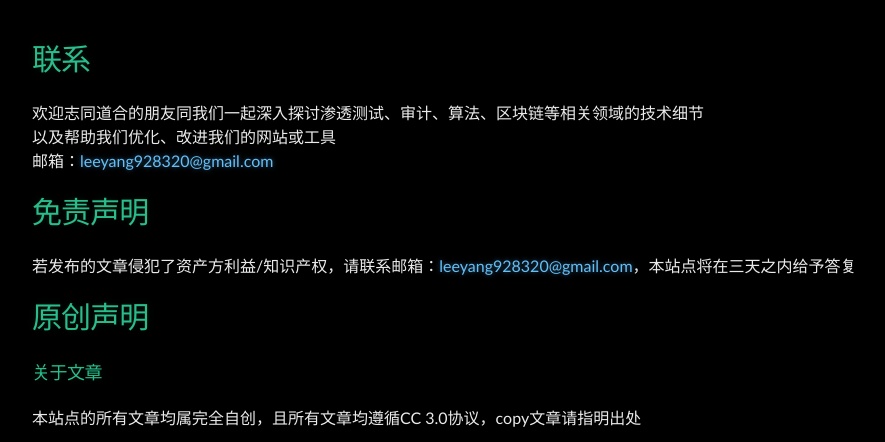
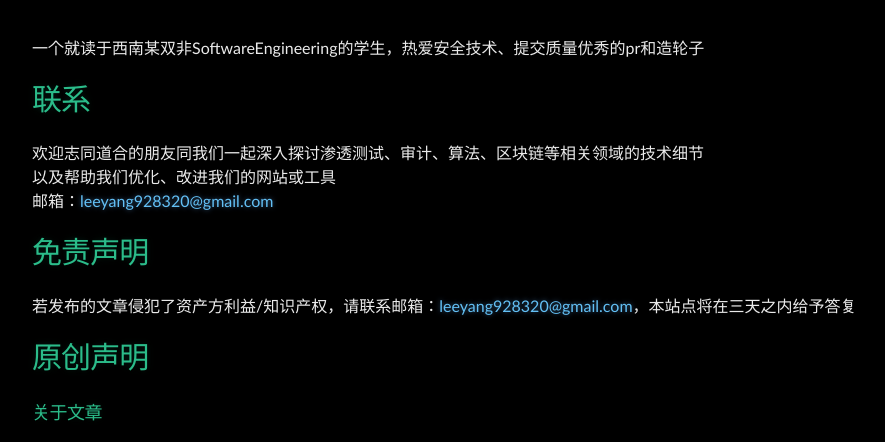
Before and after one commit to Leeyangee/leeyangee.github.io, a Jekyll site: the page built from about.md, in a window 1280 px wide and 900 px high, cut to the strip 441-883 px from the top of the window. Shown: the whole strip, without its empty margins (160-1045 px from the left). Built offline with Jekyll 4.4.1, drawn with Linux system fonts in a browser that asks for light colours.

Commit message:
Update about.md

```diff
--- a/about.md
+++ b/about.md
@@ -3,7 +3,7 @@ layout: page
 title: 关于
 ---
 
-
+一个就读于西南某双非SoftwareEngineering的学生，热爱安全技术、提交质量优秀的pr和造轮子
 
 # [](#header-1)联系
 
```
